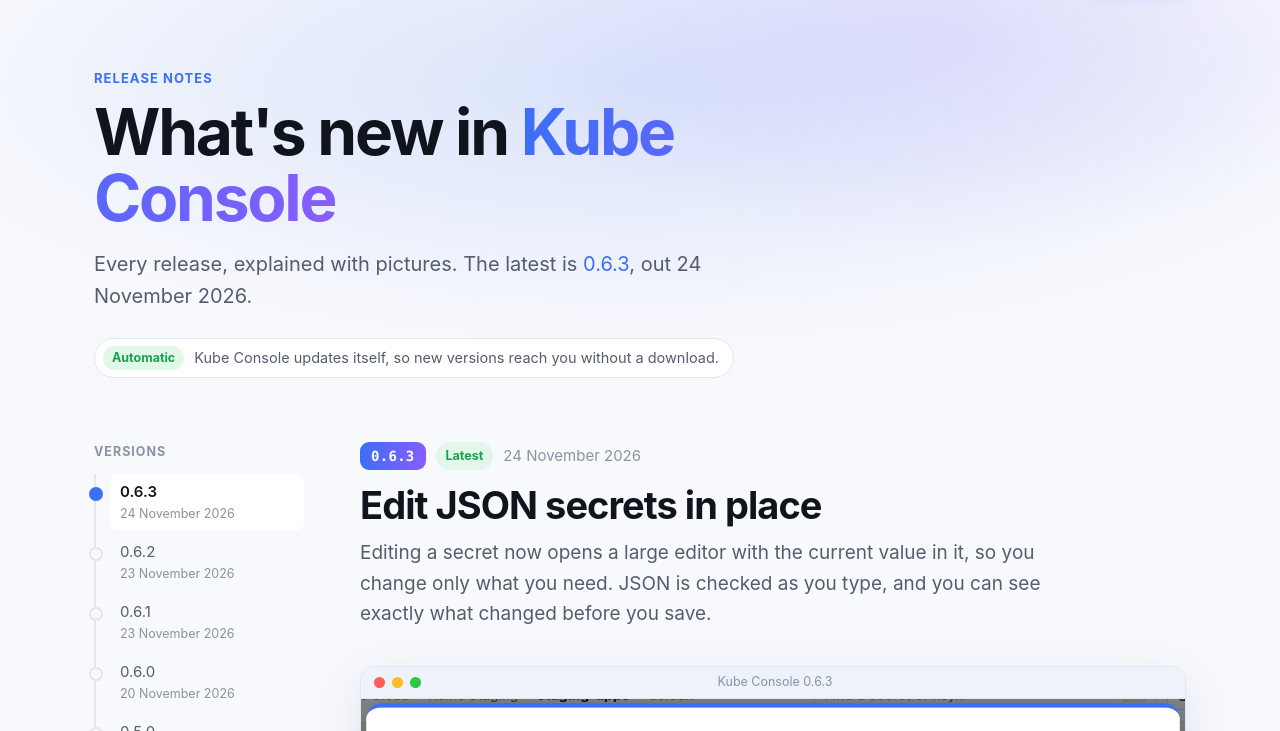
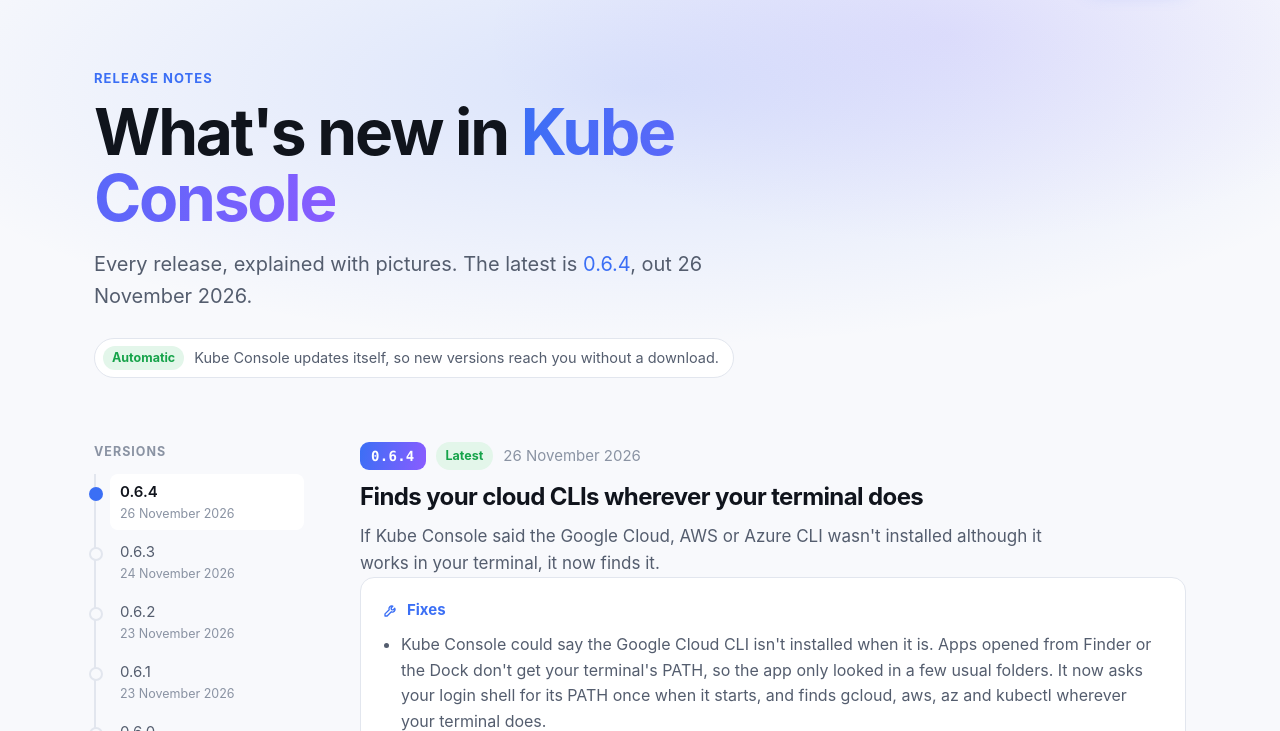
Before and after one commit to sibinms/kube-console-site, a plain HTML site: page docs/whats-new/index.html in a window 1280 px wide. Shown: the part 69-800 px from the top of the page. Drawn offline with Linux system fonts and the light colour scheme.

Commit message:
What's new: 0.6.4

```diff
--- a/docs/sitemap.xml
+++ b/docs/sitemap.xml
@@ -2,5 +2,5 @@
 <urlset xmlns="http://www.sitemaps.org/schemas/sitemap/0.9">
   <url><loc>https://sibinms.github.io/kube-console-site/</loc><lastmod>2026-11-19</lastmod><changefreq>weekly</changefreq><priority>1.0</priority></url>
   <url><loc>https://sibinms.github.io/kube-console-site/privacy.html</loc><lastmod>2026-11-19</lastmod><changefreq>yearly</changefreq><priority>0.3</priority></url>
-  <url><loc>https://sibinms.github.io/kube-console-site/whats-new/</loc><lastmod>2026-11-24</lastmod><changefreq>weekly</changefreq><priority>0.8</priority></url>
+  <url><loc>https://sibinms.github.io/kube-console-site/whats-new/</loc><lastmod>2026-11-26</lastmod><changefreq>weekly</changefreq><priority>0.8</priority></url>
 </urlset>
--- a/docs/whats-new/index.html
+++ b/docs/whats-new/index.html
@@ -4,16 +4,16 @@
   <meta charset="utf-8" />
   <meta name="viewport" content="width=device-width, initial-scale=1" />
   <title>What's new in Kube Console · Release notes</title>
-  <meta name="description" content="What's new in Kube Console, the Mac app for Kubernetes: every release explained with screenshots. Latest: 0.6.3, Edit JSON secrets in place." />
+  <meta name="description" content="What's new in Kube Console, the Mac app for Kubernetes: every release explained with screenshots. Latest: 0.6.4, Finds your cloud CLIs wherever your terminal does." />
   <link rel="canonical" href="https://sibinms.github.io/kube-console-site/whats-new/" />
   <meta name="theme-color" content="#3b6ff5" />
   <link rel="icon" type="image/png" href="../icon.png" />
   <meta property="og:type" content="website" />
   <meta property="og:site_name" content="Kube Console" />
-  <meta property="og:title" content="What's new in Kube Console 0.6.3" />
-  <meta property="og:description" content="Edit JSON secrets in place. Editing a secret now opens a large editor with the current value in it, so you change only what you need. JSON is checked as you type, and you can see exactly what changed before you save." />
+  <meta property="og:title" content="What's new in Kube Console 0.6.4" />
+  <meta property="og:description" content="Finds your cloud CLIs wherever your terminal does. If Kube Console said the Google Cloud, AWS or Azure CLI wasn't installed although it works in your terminal, it now finds it." />
   <meta property="og:url" content="https://sibinms.github.io/kube-console-site/whats-new/" />
-  <meta property="og:image" content="https://sibinms.github.io/kube-console-site/whats-new/0.6.3/secret-json-light.png" />
+  <meta property="og:image" content="https://sibinms.github.io/kube-console-site/screenshots/og-poster.png" />
   <meta name="twitter:card" content="summary_large_image" />
   <!-- Built by scripts/whats-new.js in the app repository; edit release-notes/, not this file. -->
   <style>
@@ -151,7 +151,7 @@
       <div class="wrap">
         <div class="kicker">Release notes</div>
         <h1>What's new in <span class="grad">Kube Console</span></h1>
-        <p class="lead">Every release, explained with pictures. The latest is <a href="#v0.6.3">0.6.3</a>, out 24 November 2026.</p>
+        <p class="lead">Every release, explained with pictures. The latest is <a href="#v0.6.4">0.6.4</a>, out 26 November 2026.</p>
         <div class="auto"><b>Automatic</b> Kube Console updates itself, so new versions reach you without a download.</div>
       </div>
     </header>
@@ -160,7 +160,8 @@
       <aside class="toc" aria-label="Versions">
         <h4>Versions</h4>
         <ol>
-          <li><a href="#v0.6.3" class="on">0.6.3<small>24 November 2026</small></a></li>
+          <li><a href="#v0.6.4" class="on">0.6.4<small>26 November 2026</small></a></li>
+          <li><a href="#v0.6.3">0.6.3<small>24 November 2026</small></a></li>
           <li><a href="#v0.6.2">0.6.2<small>23 November 2026</small></a></li>
           <li><a href="#v0.6.1">0.6.1<small>23 November 2026</small></a></li>
           <li><a href="#v0.6.0">0.6.0<small>20 November 2026</small></a></li>
@@ -173,11 +174,30 @@
         </ol>
       </aside>
       <div>
+      <article class="release quiet" id="v0.6.4">
+        <header>
+          <div class="meta">
+            <span class="ver">0.6.4</span>
+            <span class="latest">Latest</span>
+            <time datetime="2026-11-26">26 November 2026</time>
+            <a class="permalink" href="#v0.6.4" title="Link to 0.6.4" aria-label="Link to version 0.6.4"><svg width="15" height="15" viewBox="0 0 24 24" fill="none" stroke="currentColor" stroke-width="2" stroke-linecap="round" stroke-linejoin="round" aria-hidden="true"><path d="M10 13a5 5 0 0 0 7.5.5l3-3a5 5 0 0 0-7-7l-1.7 1.7"/><path d="M14 11a5 5 0 0 0-7.5-.5l-3 3a5 5 0 0 0 7 7l1.7-1.7"/></svg></a>
+          </div>
+          <h2>Finds your cloud CLIs wherever your terminal does</h2>
+          <p class="summary">If Kube Console said the Google Cloud, AWS or Azure CLI wasn't installed although it works in your terminal, it now finds it.</p>
+        </header>
+        <div class="lists">
+          <div class="list">
+            <h4><svg width="16" height="16" viewBox="0 0 24 24" fill="none" stroke="currentColor" stroke-width="2" stroke-linecap="round" stroke-linejoin="round" aria-hidden="true"><path d="M14.7 6.3a4 4 0 0 0-5.4 5.2L3 17.8V21h3.2l6.3-6.3a4 4 0 0 0 5.2-5.4l-2.6 2.6-2.4-.6-.6-2.4z"/></svg>Fixes</h4>
+            <ul><li>Kube Console could say the Google Cloud CLI isn't installed when it is. Apps opened from Finder or the Dock don't get your terminal's PATH, so the app only looked in a few usual folders. It now asks your login shell for its PATH once when it starts, and finds gcloud, aws, az and kubectl wherever your terminal does.</li></ul>
+          </div>
+        </div>
+      </article>
+
       <article class="release" id="v0.6.3">
         <header>
           <div class="meta">
             <span class="ver">0.6.3</span>
-            <span class="latest">Latest</span>
+
             <time datetime="2026-11-24">24 November 2026</time>
             <a class="permalink" href="#v0.6.3" title="Link to 0.6.3" aria-label="Link to version 0.6.3"><svg width="15" height="15" viewBox="0 0 24 24" fill="none" stroke="currentColor" stroke-width="2" stroke-linecap="round" stroke-linejoin="round" aria-hidden="true"><path d="M10 13a5 5 0 0 0 7.5.5l3-3a5 5 0 0 0-7-7l-1.7 1.7"/><path d="M14 11a5 5 0 0 0-7.5-.5l-3 3a5 5 0 0 0 7 7l1.7-1.7"/></svg></a>
           </div>
@@ -189,7 +209,7 @@
             <div class="chrome"><i></i><i></i><i></i><span>Kube Console 0.6.3</span></div>
             <picture>
               <source srcset="0.6.3/secret-json-dark.png" media="(prefers-color-scheme: dark)" />
-              <img src="0.6.3/secret-json-light.png" alt="The secret editor with a JSON value and the changed lines highlighted below it" fetchpriority="high" />
+              <img src="0.6.3/secret-json-light.png" alt="The secret editor with a JSON value and the changed lines highlighted below it" loading="lazy" />
             </picture>
           </figure>
           <div class="hl-text">
@@ -598,7 +618,7 @@
     <section class="cta">
       <h2>Try the latest version</h2>
       <p>Free for Macs with Apple silicon. Signed and notarized by Apple.</p>
-      <a class="btn primary" href="https://github.com/sibinms/kube-console-site/releases/latest/download/Kube-Console.dmg">Download Kube Console 0.6.3</a>
+      <a class="btn primary" href="https://github.com/sibinms/kube-console-site/releases/latest/download/Kube-Console.dmg">Download Kube Console 0.6.4</a>
     </section>
   </main>
 
```
Also changed, not shown: docs/index.html (+1 -1 lines).
